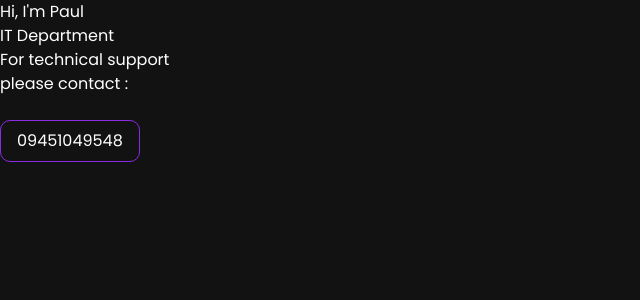
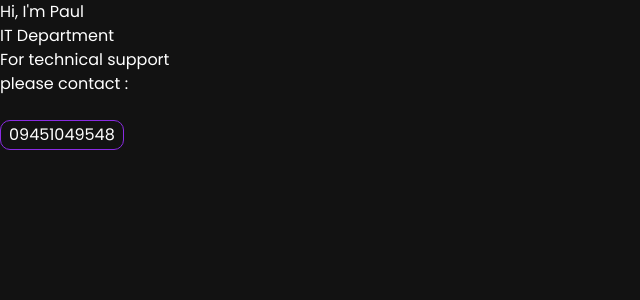
Before and after one commit to aOzSparKz/Blinks, a React (Vite) app: page / in a window 1280 px wide. Shown: the top 300 px of the page, without its empty margins (0-640 px from the left). Built offline with nearby package versions, Linux system fonts and the light colour scheme.

Commit message:
change wow

```diff
--- a/src/components/Hero.jsx
+++ b/src/components/Hero.jsx
@@ -37,7 +37,7 @@ const Hero = () => {
   style={{
     borderRadius: '10px',
     border: '1px solid #8a2be2',
-    padding: '8px 16px', // Adjust the padding as neededgit init
+    padding: '2px 8px', // Adjust the padding as neededgit init
   }}
   onClick={() => window.location.href = 'tel:09451049548'}
 >
```
